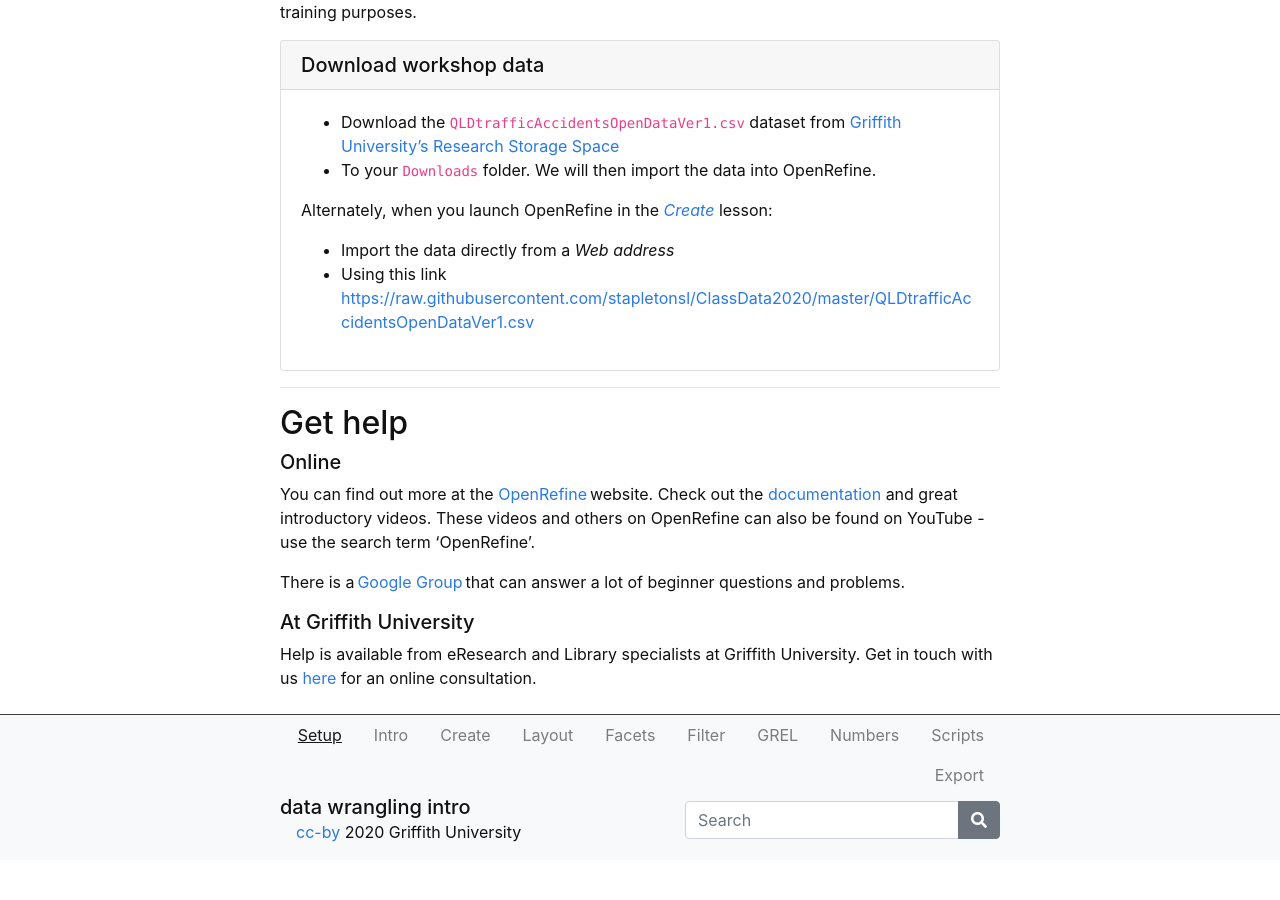
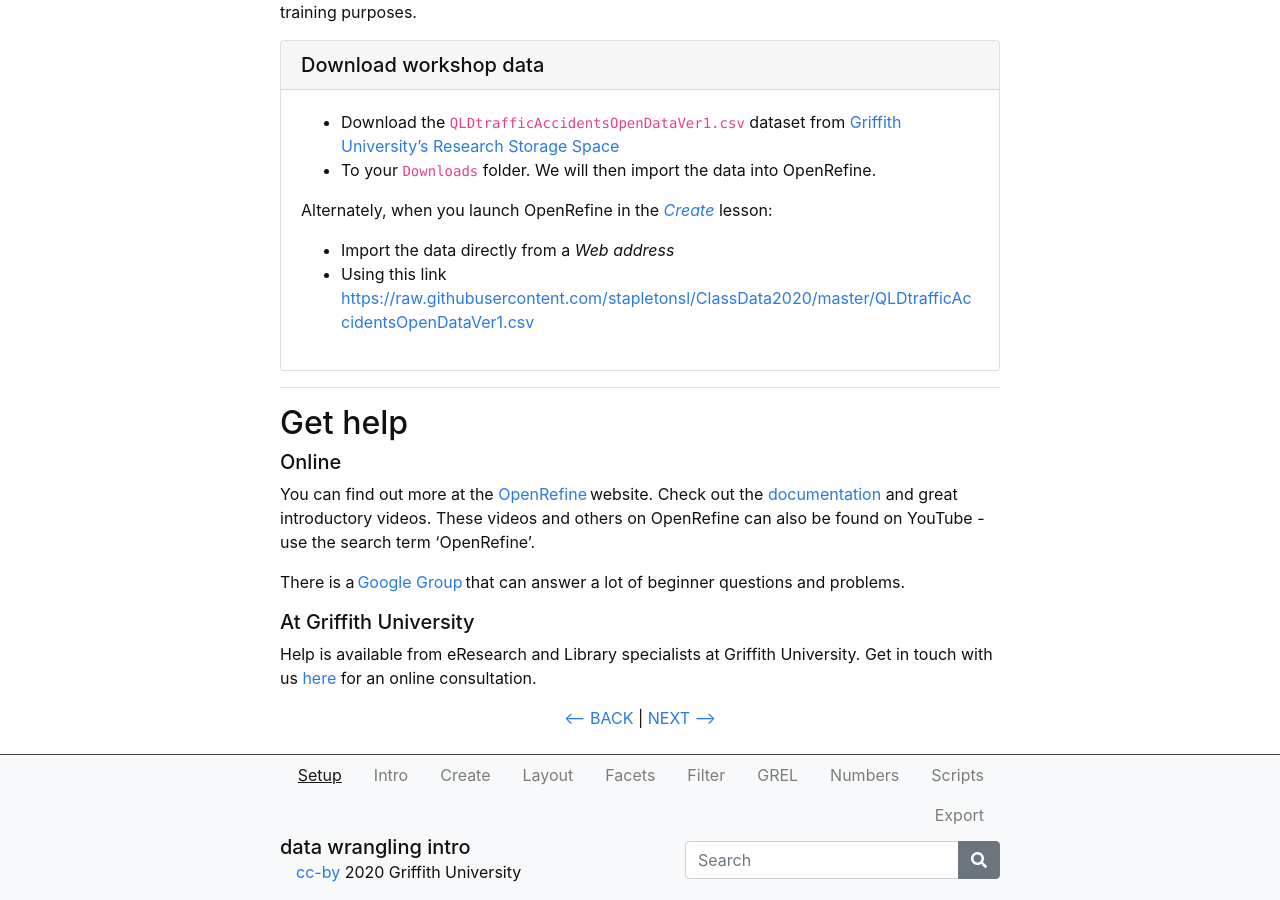
Before and after one commit to GULibrarySandbox/intro-data-wrangle, a Jekyll site: the page built from content/0-setup.md, in a window 1280 px wide and 900 px high, scrolled down 2110 px. Built offline with Jekyll 4.4.1, drawn with Linux system fonts in a browser that asks for light colours; before the commit the page ends 2970 px from its top, so only the background shows below that.

Commit message:
Update 0-setup.md
Added back and next links

```diff
--- a/content/0-setup.md
+++ b/content/0-setup.md
@@ -87,3 +87,8 @@ There is a [Google Group](https://groups.google.com/forum/#!forum/openrefine)
 ##### At Griffith University
 
 Help is available from eResearch and Library specialists at Griffith University. Get in touch with us [here](https://intranet.secure.griffith.edu.au/library/forms/help) for an online consultation.
+
+<p align="center">
+  <a href="https://griffithunilibrary.github.io/intro-data-wrangle/"><-- BACK</a> |
+  <a href="https://griffithunilibrary.github.io/intro-data-wrangle/content/1-intro.html">NEXT --></a>
+</p>
```
